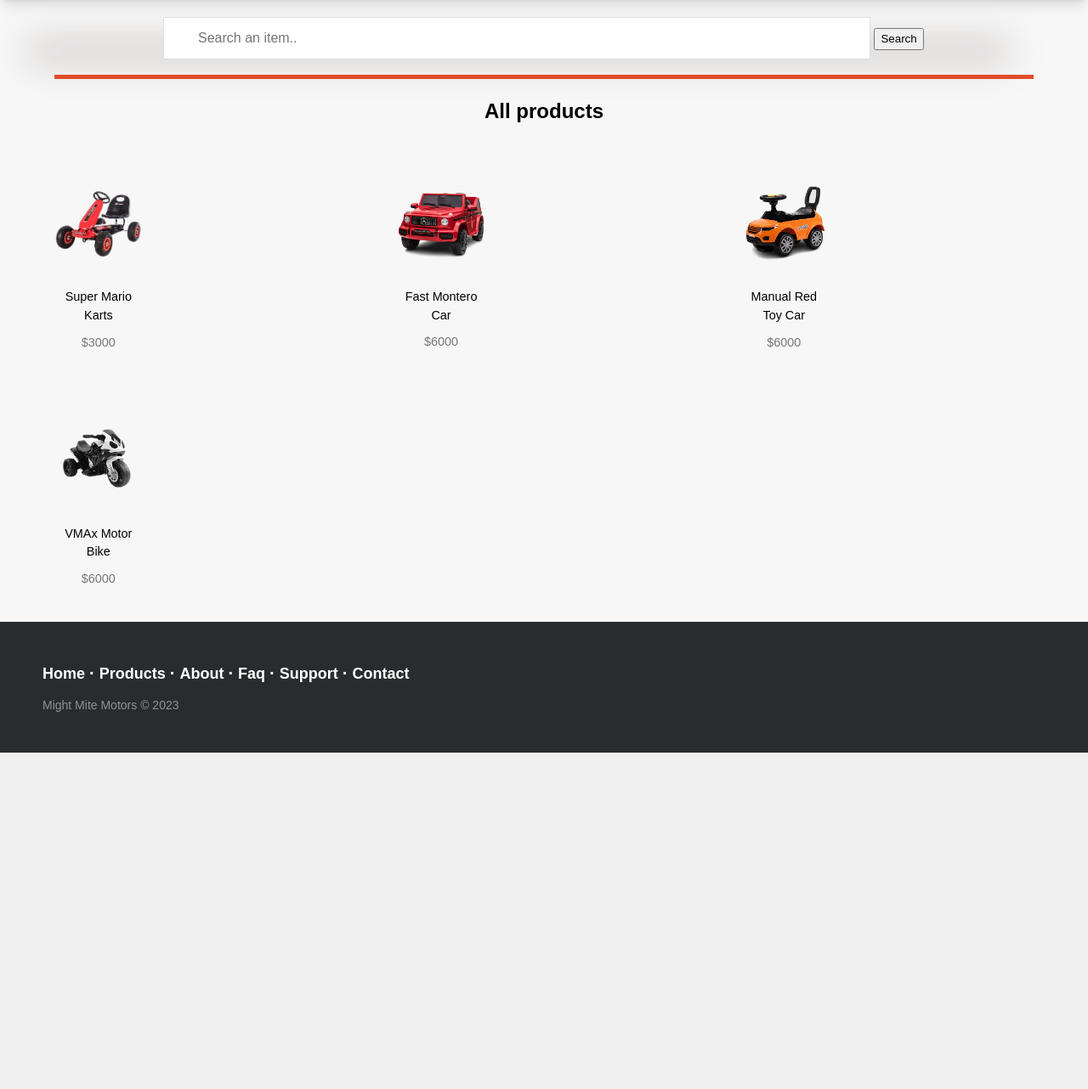
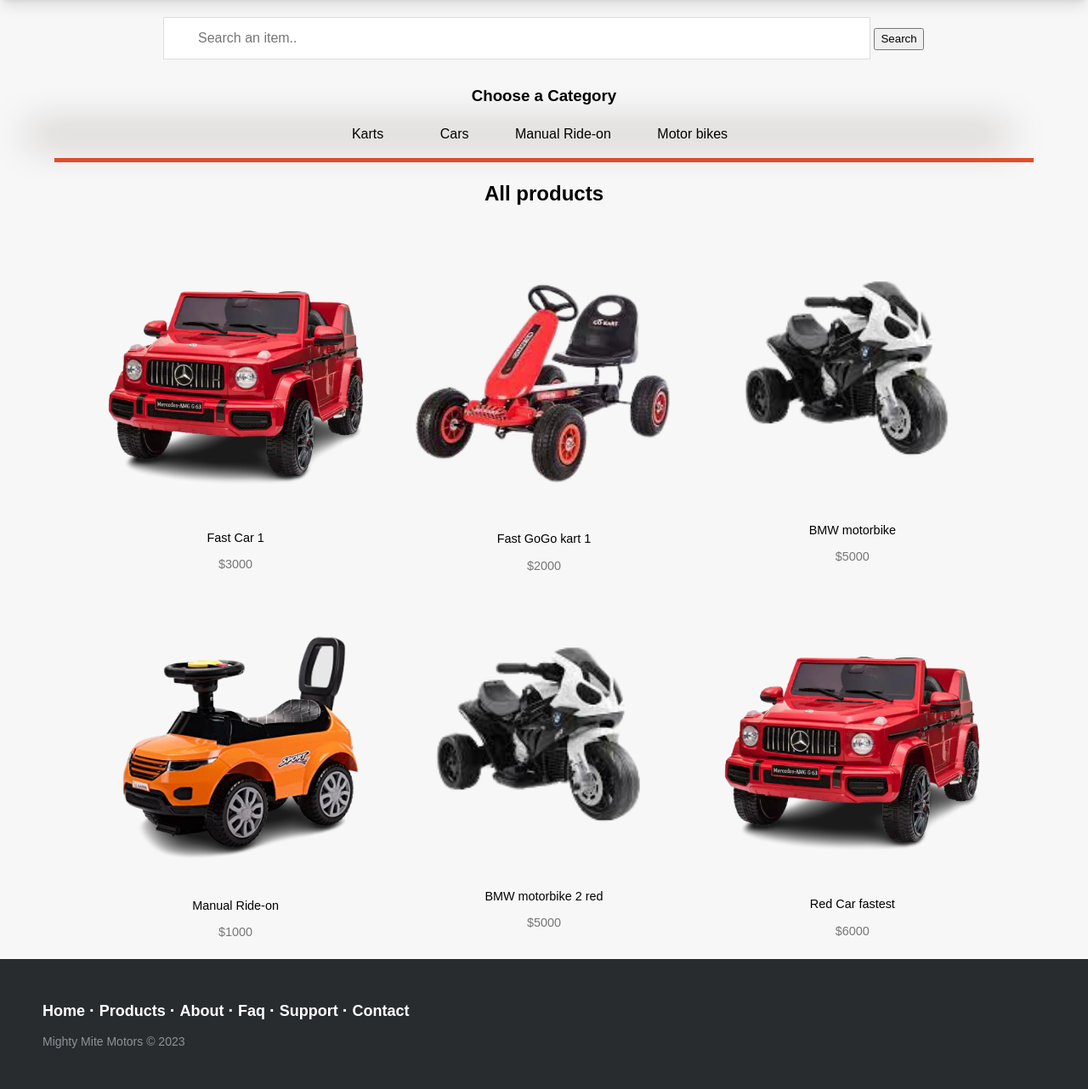
Before and after one commit to CapillanesFrizty/MMMProject, a PHP site: page /public/registeredcustomerpage.html in a window 1280 px wide. Shown: the part 80-1362 px from the top of the page at 85% size. Before the commit the page ends 966 px from the top, so only its background shows below. Run offline with PHP 8.4, Linux system fonts and the light colour scheme; some libraries are stand-ins or nearby versions.

Commit message:
added category
kulang pani

```diff
--- a/public/CSS/registeredcustomer.css
+++ b/public/CSS/registeredcustomer.css
@@ -232,7 +232,7 @@ header .logo img {
 
 
    /* Items grid */
-  hr{
+   hr{
     height: 5px;
     width: 90%;
  border-style: none;
@@ -287,8 +287,8 @@ header .logo img {
 	margin: 20px auto 0;
 }
 .Item__price{
-	text-align: center;
-	font-family :'Montserrat', sans-serif;
+  text-align: center;
+	font-family: 'Montserrat', sans-serif;
 	font-size: 0.9em;
 	margin-top: 10px;
 	color: #777;
@@ -305,6 +305,7 @@ header .logo img {
 	width: 100%;
 	height: auto;
 }
+
 
 
  /* End of Items grid */
@@ -329,3 +330,21 @@ header .logo img {
 .search{
     padding: 14px 20px 12px;
 }
+
+
+/*Category List*/
+.cat{
+
+  align-items: center;
+  text-align: center;
+
+  color: black;
+  flex-direction: row;
+}
+.cat ul{
+  list-style-type:none;
+}
+.cat a{
+  justify-content: space-between;
+  padding-right: 50px;
+}
--- a/public/registeredcustomerpage.html
+++ b/public/registeredcustomerpage.html
@@ -8,7 +8,7 @@
   <title>Mighty Mite Motors Product Page</title>
 
   <!--icons-->
-  <link rel="stylesheet" href="path/to/font-awesome/css/font-awesome.min.css">
+  <link rel="stylesheet" href="https://cdnjs.cloudflare.com/ajax/libs/font-awesome/4.7.0/css/font-awesome.min.css">
   <!-- JQUERY CDN -->
   <script src="https://ajax.googleapis.com/ajax/libs/jquery/3.6.4/jquery.min.js"></script>
 
@@ -44,69 +44,101 @@
 
     <!--End of navbar-->
 
+    <!--Search bar-->
+
     <input type="text" id="myInput" onkeyup="myFunction()" placeholder="Search an item..">
      <button type="search">Search</button>
+
+    <!--End of Search bar-->
+
+   <!--Category List-->
+
+  <div class="cat">
+    <h3>Choose a Category</h3>
+
+    <ul>
+      <a><i class="fa-solid fa-truck-pickup"></i>Karts</a>
+      <a><i class="fa-duotone fa-car"></i>Cars</a>
+      <a><i class="fa-duotone fa-car-side"></i>Manual Ride-on</a>
+      <a><i class="fa-duotone fa-moped"></i>Motor bikes</a>
+
+    </ul>
+  </div>
+   <!--End of Category list-->
+
 
      <!-- Products Section -->
    <hr>
    <h2 class="productcategory" id="prodcat">All products</h2>
      <div  class="Items">
 
-       <div class="Item">
+       <div class="Items">
 
         <div class="Item">
           <a href="productspecs.html" class="Item__link">
             <div class="ImageContainer">
-             <img src="./Pictures/kart1.png" alt="karts" class="Image" >
+              <img src="./Pictures/car1.png" alt="fast Car1" class="Image">
             </div>
-           <div class="Item__title">Super Mario Karts</div>
+            <div class="Item__title">Fast Car 1</div>
             <div class="Item__price">$3000</div>
           </a>
         </div>
-       </div>
-
-       <div class="Item">
 
         <div class="Item">
           <a href="productspecs.html" class="Item__link">
             <div class="ImageContainer">
-           <img src="./Pictures/car1.png" alt="Cars" class="Image"  >
+              <img src="./Pictures/kart1.png" alt="kart1" class="Image">
             </div>
-         <div class="Item__title" >Fast Montero Car</div>
-         <div class="Item__price" >$6000</div>
+            <div class="Item__title">Fast GoGo kart 1</div>
+            <div class="Item__price">$2000</div>
           </a>
-     </div></div>
-
-
-     <div class="Item">
+        </div>
 
         <div class="Item">
           <a href="productspecs.html" class="Item__link">
             <div class="ImageContainer">
-         <img src="./Pictures/manual1.png" alt="manual" class="Image" >
+              <img src="./Pictures/mbike1.png" alt="mbike1" class="Image">
             </div>
-       <div class="Item__title" >Manual Red Toy Car</div>
-       <div class="Item__price" >$6000</div>
+            <div class="Item__title">BMW motorbike</div>
+            <div class="Item__price">$5000</div>
           </a>
-   </div></div>
-
-
-   <div class="Item">
+        </div>
 
          <div class="Item">
           <a href="productspecs.html" class="Item__link">
             <div class="ImageContainer">
-       <img src="./Pictures/mbike1.png" alt="motorbikes" class="Image" >
+              <img src="./Pictures/manual1.png" alt="manual1" class="Image">
             </div>
-     <div class="Item__title">VMAx Motor Bike</div>
-     <div class="Item__price" >$6000</div>
+            <div class="Item__title">Manual Ride-on</div>
+            <div class="Item__price">$1000</div>
           </a>
-   </div></div>
+        </div>
+
+        <div class="Item">
+          <a href="productspecs.html" class="Item__link">
+            <div class="ImageContainer">
+              <img src="./Pictures/mbike1.png" alt="mbike2" class="Image">
+            </div>
+            <div class="Item__title">BMW motorbike 2 red</div>
+            <div class="Item__price">$5000</div>
+          </a>
+        </div>
+
+        <div class="Item">
+          <a href="productspecs.html" class="Item__link">
+            <div class="ImageContainer">
+              <img src="./Pictures/car1.png" alt="car2" class="Image">
+            </div>
+            <div class="Item__title">Red Car fastest</div>
+            <div class="Item__price">$6000</div>
+          </a>
+        </div>
 
 
+      </div>
+     </div>
+    <!--footer-->
 
-    <!--footer-->
-</div>
 
 <footer class="footer-distributed" id="contact">
 
@@ -126,7 +158,7 @@
       <a href="#contact">Contact</a>
     </p>
 
-    <p>Might Mite Motors &copy; 2023</p>
+    <p>Mighty Mite Motors &copy; 2023</p>
   </div>
 
 </footer>
```
Lines whose indentation alone changed are shown as unchanged.
